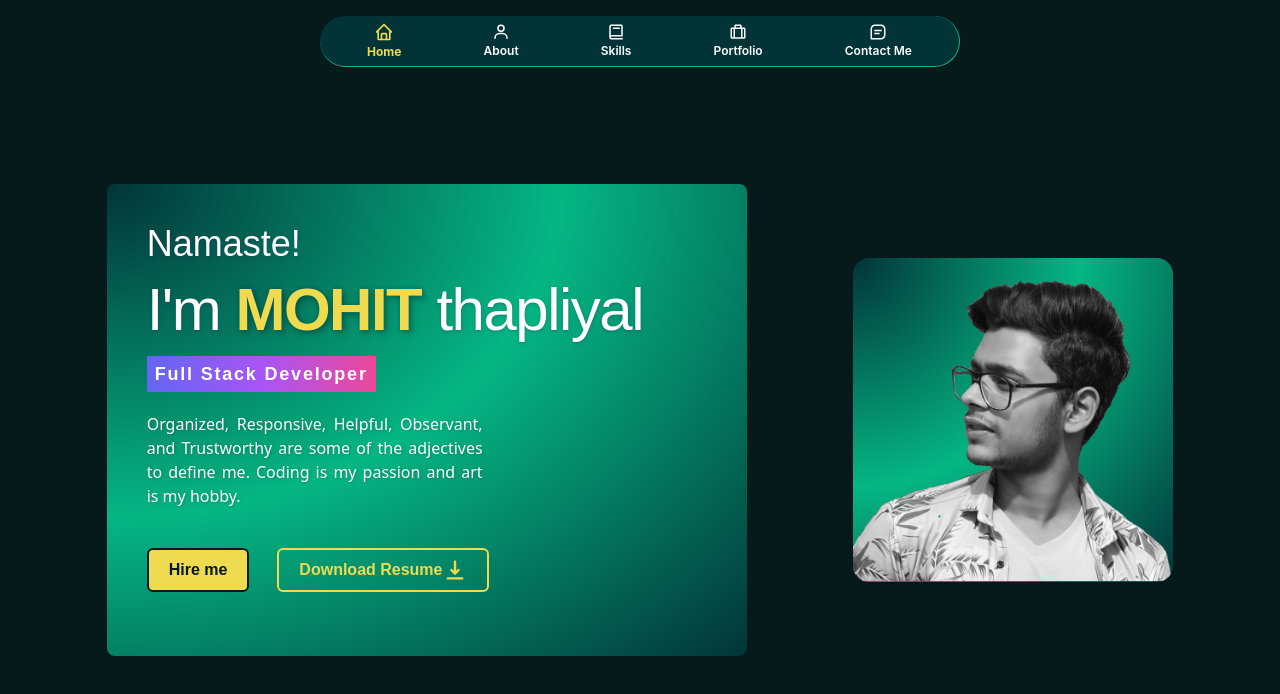
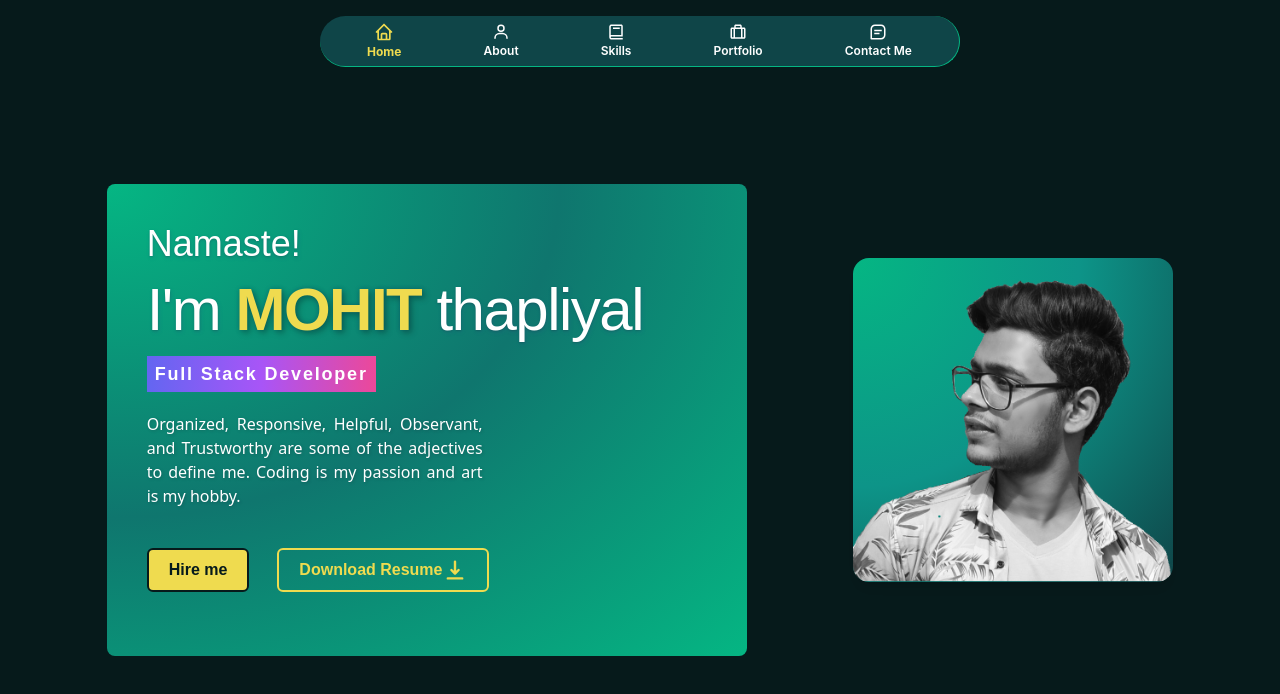
Before and after one commit to Mohit-Thapliyal/Portfolio, a React (Create React App) app: page / in a window 1280 px wide. Shown: the top 694 px of the page. Built offline with nearby package versions, Linux system fonts and the light colour scheme.

Commit message:
minor fixes

```diff
--- a/src/components/Main/Main.jsx
+++ b/src/components/Main/Main.jsx
@@ -34,7 +34,8 @@ const Main = () => {
             transition={{
               duration: 0.05,
             }}
-            className="flex justify-center bg-[radial-gradient(ellipse_at_top_left,_var(--tw-gradient-stops))] from-secondary via-tertiary to-secondary w-7/12  rounded-3xl md:rounded-[1em] hover:scale-105 duration-300 ease-linear md:justify-end md:w-5/12 lg:w-3/12"
+            // className="flex justify-center bg-[radial-gradient(ellipse_at_top_left,_var(--tw-gradient-stops))] from-secondary via-tertiary to-secondary w-7/12  rounded-3xl md:rounded-[1em] hover:scale-105 duration-300 ease-linear md:justify-end md:w-5/12 lg:w-3/12"
+            className="flex justify-center bg-[radial-gradient(ellipse_at_top_left,_var(--tw-gradient-stops))] from-tertiary via-teal-600 to-secondary w-7/12  rounded-3xl md:rounded-[1em] hover:scale-105 duration-300 ease-linear md:justify-end md:w-5/12 lg:w-3/12"
           >
             <img
               src={profilePic}
@@ -55,7 +56,9 @@ const Main = () => {
             transition={{
               duration: 0.05,
             }}
-            className="w-5/6 p-3 py-5 text-left bg-[radial-gradient(ellipse_at_top_left,_var(--tw-gradient-stops))] from-secondary via-tertiary to-secondary duration-300 ease-linear rounded-lg md:w-8/12 lg:w-6/12 md:p-10 lg:pb-8 lg:p-10 xl:pb-16"
+            // className="w-5/6 p-3 py-5 text-left bg-[radial-gradient(ellipse_at_top_left,_var(--tw-gradient-stops))] from-secondary via-tertiary to-secondary duration-300 ease-linear rounded-lg md:w-8/12 lg:w-6/12 md:p-10 lg:pb-8 lg:p-10 xl:pb-16"
+            className="w-5/6 p-3 py-5 text-left bg-[radial-gradient(ellipse_at_top_left,_var(--tw-gradient-stops))] from-tertiary via-teal-700 to-tertiary duration-300 ease-linear rounded-lg md:w-8/12 lg:w-6/12 md:p-10 lg:pb-8 lg:p-10 xl:pb-16"
+            // className="w-5/6 p-3 py-5 text-left duration-300 ease-linear rounded-lg bg-secondary md:w-8/12 lg:w-6/12 md:p-10 lg:pb-8 lg:p-10 xl:pb-16"
           >
             <h3 className="text-xl font-medium text-shadow-md md:text-4xl">
               Namaste!
--- a/src/components/Portfolio/Portfolio.jsx
+++ b/src/components/Portfolio/Portfolio.jsx
@@ -40,6 +40,8 @@ const Portfolio = () => {
       {
         breakpoint: 950,
         settings: {
+          centerMode: true,
+          infinite: true,
           slidesToShow: 2,
           slidesToScroll: 2,
           initialSlide: 2,
@@ -48,6 +50,8 @@ const Portfolio = () => {
       {
         breakpoint: 480,
         settings: {
+          centerMode: true,
+          infinite: true,
           slidesToShow: 1,
           slidesToScroll: 1,
         },
--- a/src/components/Portfolio/Project.jsx
+++ b/src/components/Portfolio/Project.jsx
@@ -30,8 +30,8 @@ const Project = (props) => {
             />
           </div>
           <div className="px-3 py-5">
-            <h2 className="text-xl font-bold font-quicksand text-secondary">{props.title}</h2>
-            <div className="h-24 mt-2 text-sm font-semibold text-justify select-text lg:text-md font-quicksand text-secondary">
+            <h2 className="text-xl font-extrabold font-quicksand text-primary">{props.title}</h2>
+            <div className="h-24 mt-2 text-sm font-bold text-justify select-text lg:text-base font-quicksand text-secondary">
               {props.description}
             </div>
           </div>
--- a/src/data.js
+++ b/src/data.js
@@ -12,7 +12,6 @@ import painting10 from "./images/painting/painting10.jpg";
 
 // Project Assets
 import bg0 from "./images/project/project0.jpeg";
-import bg1 from "./images/project/project1.jpg";
 import bg2 from "./images/project/project2.jpg";
 import bg3 from "./images/project/project3.jpg";
 import bg4 from "./images/project/project4.jpg";
--- a/tailwind.config.js
+++ b/tailwind.config.js
@@ -60,9 +60,9 @@ module.exports = {
         // secondary: "#01644A",
 
         primary: "#061a1b",
-        secondary: "#023437",
+        secondary: "#0f4548",
         tertiary: "#05B683",
-        nosecondary: "#023437",
+        nosecondary: "#0f4548",
         notertiary: "#05B683",
         highlight: "#EFDB4F",
         // highlight: "#eedb32",
```
Also changed, not shown: src/images/project/portfolio.jpeg.
